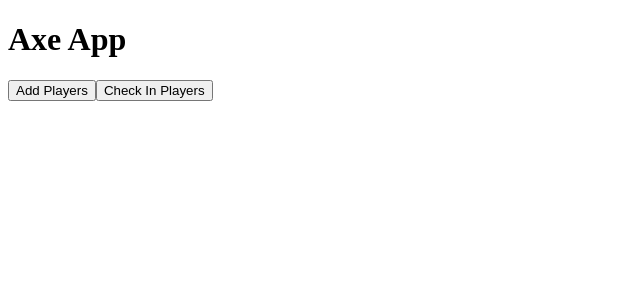
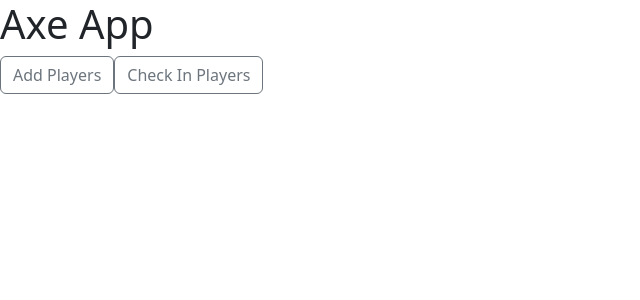
Before and after one commit to SarahWiedrich/Axe-App, a React (Vite) app: page / in a window 1280 px wide. Shown: the top 300 px of the page, without its empty margins (0-640 px from the left). Built offline with nearby package versions, Linux system fonts and the light colour scheme.

Commit message:
home page buttons added and functionality works, Add page create, bootstrap installed

```diff
--- a/package.json
+++ b/package.json
@@ -9,7 +9,9 @@
     "preview": "vite preview"
   },
   "dependencies": {
+    "bootstrap": "^5.2.3",
     "react": "^18.2.0",
+    "react-bootstrap": "^2.7.2",
     "react-dom": "^18.2.0",
     "react-router-dom": "^6.8.2",
     "router": "^1.3.8"
--- a/src/App.jsx
+++ b/src/App.jsx
@@ -1,7 +1,9 @@
 import CheckIn from "./pages/CheckIn"
 import Home from "./pages/Home"
 import Match from "./pages/Match"
+import Add from "./pages/Add"
 import { Routes, Route } from 'react-router-dom'
+import 'bootstrap/dist/css/bootstrap.min.css'
 
 export default function App() {
 
@@ -15,6 +17,7 @@ export default function App() {
                 <Route path = "/" element={ <Home /> } />
                 <Route path = "checkin" element={ <CheckIn /> } />
                 <Route path = "match" element={ <Match /> } />
+                <Route path = "add" element={ <Add /> } />
             </Routes>
         </div>
 
--- a/src/components/CheckinPlayers.jsx
+++ b/src/components/CheckinPlayers.jsx
@@ -0,0 +1,5 @@
+// list of ALL players
+// a check box next to each name
+// uncheck the box if the player is absent
+// all players automatically checked in - box auto checked
+// button to generate matchups - sends to match page
--- /dev/null
+++ b/src/components/PlayerMatchUps.jsx
@@ -0,0 +1 @@
+//matchup logic that takes in the players and radomly matches them together then displays it onto the match page
--- a/src/main.jsx
+++ b/src/main.jsx
@@ -3,6 +3,7 @@ import ReactDOM from 'react-dom/client'
 import App from './App'
 import { BrowserRouter as Router, Link, Route, Routes } from 'react-router-dom'
 import './index.css'
+import 'bootstrap/dist/css/bootstrap.min.css'
 
 ReactDOM.createRoot(document.getElementById('root')).render(
     <Router>
--- /dev/null
+++ b/src/pages/Add.jsx
@@ -0,0 +1,9 @@
+
+
+export default function Add() {
+    return (
+        <>
+        <h1>Add players form</h1>
+        </>
+    )
+}
--- a/src/pages/Home.jsx
+++ b/src/pages/Home.jsx
@@ -1,10 +1,15 @@
-
+import Button from 'react-bootstrap/Button'
+import { Link } from 'react-router-dom'
 
 export default function Home() {
     return (
         <>
-            <button>Add Players</button>
-            <button>Check In Players</button>
+            <Link to={`/add`}>
+                <Button variant="outline-secondary">Add Players</Button>
+            </Link>
+            <Link to={`/checkin`}>
+                <Button variant="outline-secondary">Check In Players</Button>
+            </Link>
         </>
     )
 }
--- a/src/pages/Match.jsx
+++ b/src/pages/Match.jsx
@@ -1,3 +1,6 @@
+//displays all matched names in pairs
+//has tabs at top for round one, round two, round 3
+//each tab displays the same layout
 
 export default function Match() {
     return (
```
Also changed, not shown: src/components/AddPlayers.jsx (+7 -1 lines), src/components/Players.jsx (deleted), 1 other file (tests, documents, lock files or other folders).
